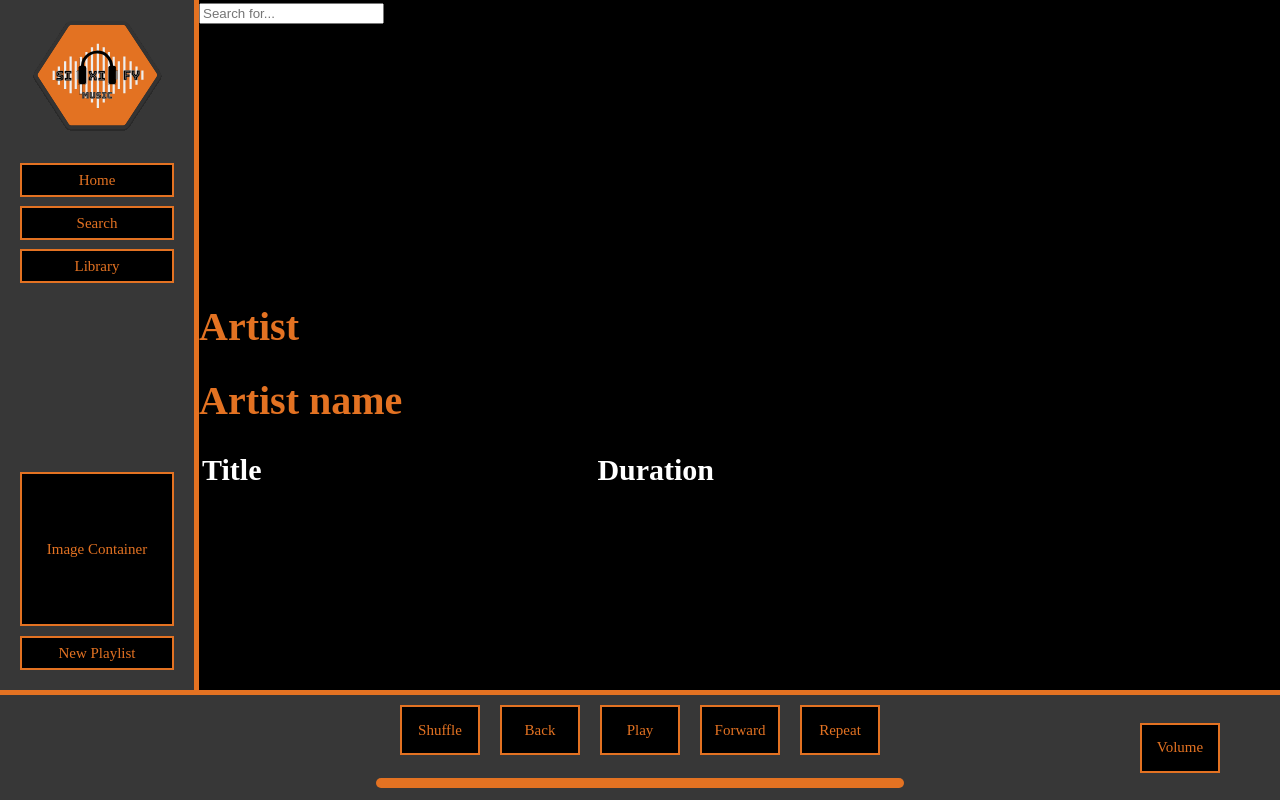
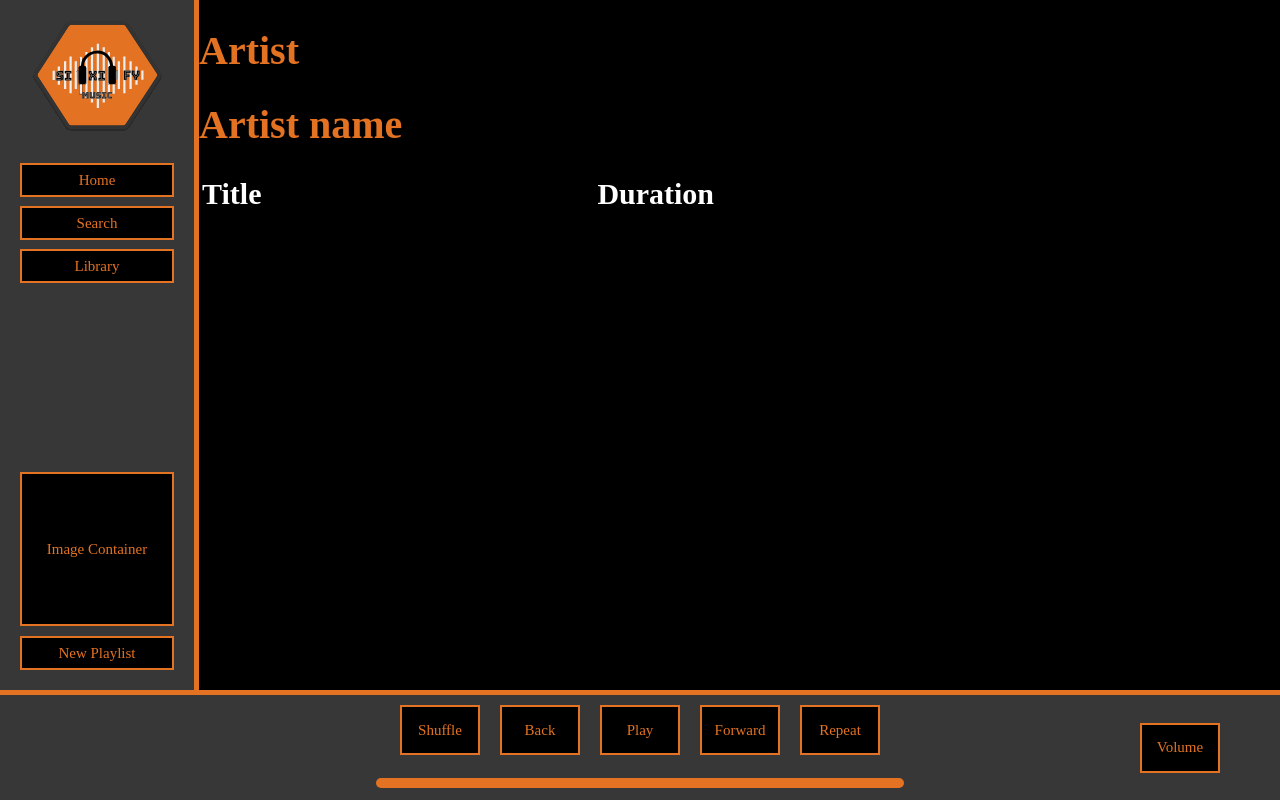
Before and after one commit to alexormandy/sixify, a React (Create React App) app: page / in a window 1280 px wide. Built offline with nearby package versions, Linux system fonts and the light colour scheme; a web font is replaced by a local one.

Commit message:
pre-merge commit so it doesnt mess up

```diff
--- a/src/Components/Content/Content.js
+++ b/src/Components/Content/Content.js
@@ -1,6 +1,6 @@
 import React, { Component } from "react";
 import "./Content.css";
-import Toolbar from "../Search/Search";
+// import Toolbar from "../Search/Search";
 //import Playlist from "./Playlist/Playlist";
  //import Album from "./Album";
 import Artist from "./Artist";
@@ -10,7 +10,7 @@ class Content extends Component {
   render() {
     return (
       <div className="content">
-        <Toolbar />
+        {/* <Toolbar /> */}
         {/* <Album />  */}
         <Artist />
       </div>
```
Also changed, not shown: src/Components/Content/Toolbar/Search/Search.css (added), src/Components/Content/Toolbar/Search/Search.js (renamed from src/Components/Search/Search.js), src/Components/Content/Toolbar/Toolbar.css (added), src/Components/Content/Toolbar/Toolbar.js (renamed from src/Components/Toolbar/Toolbar.js).
